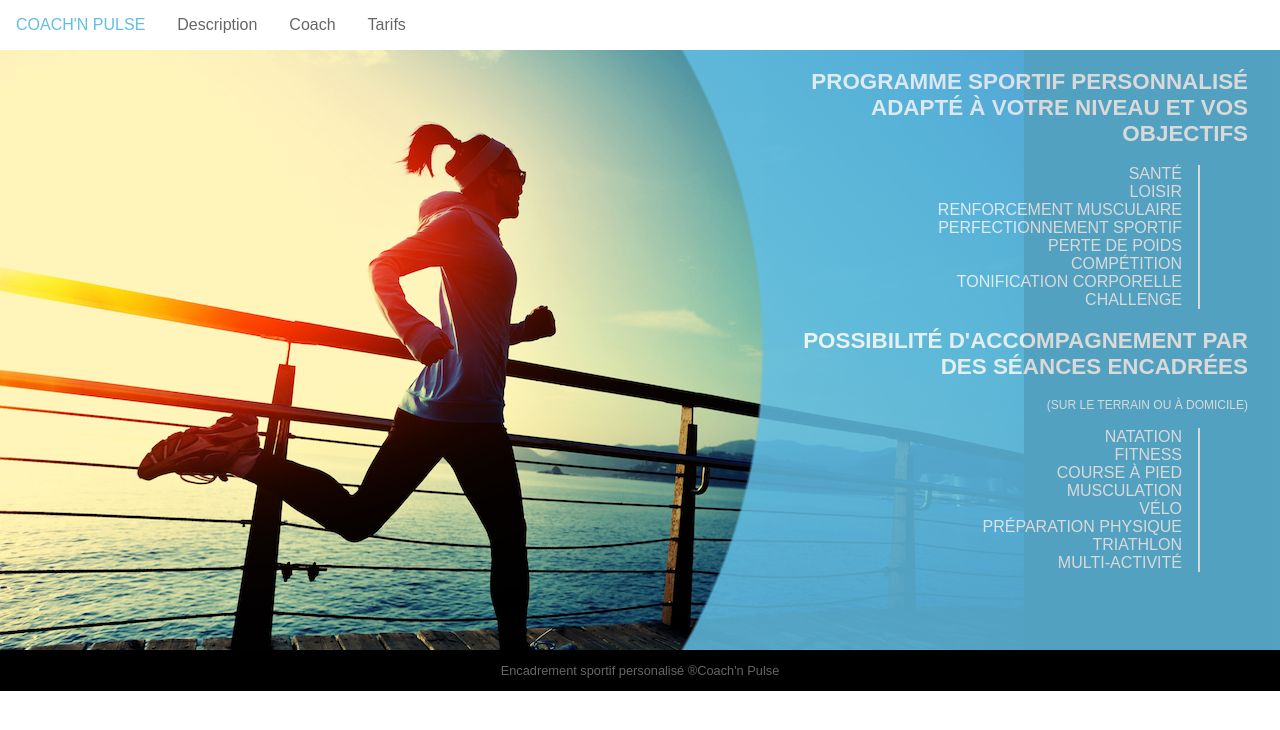
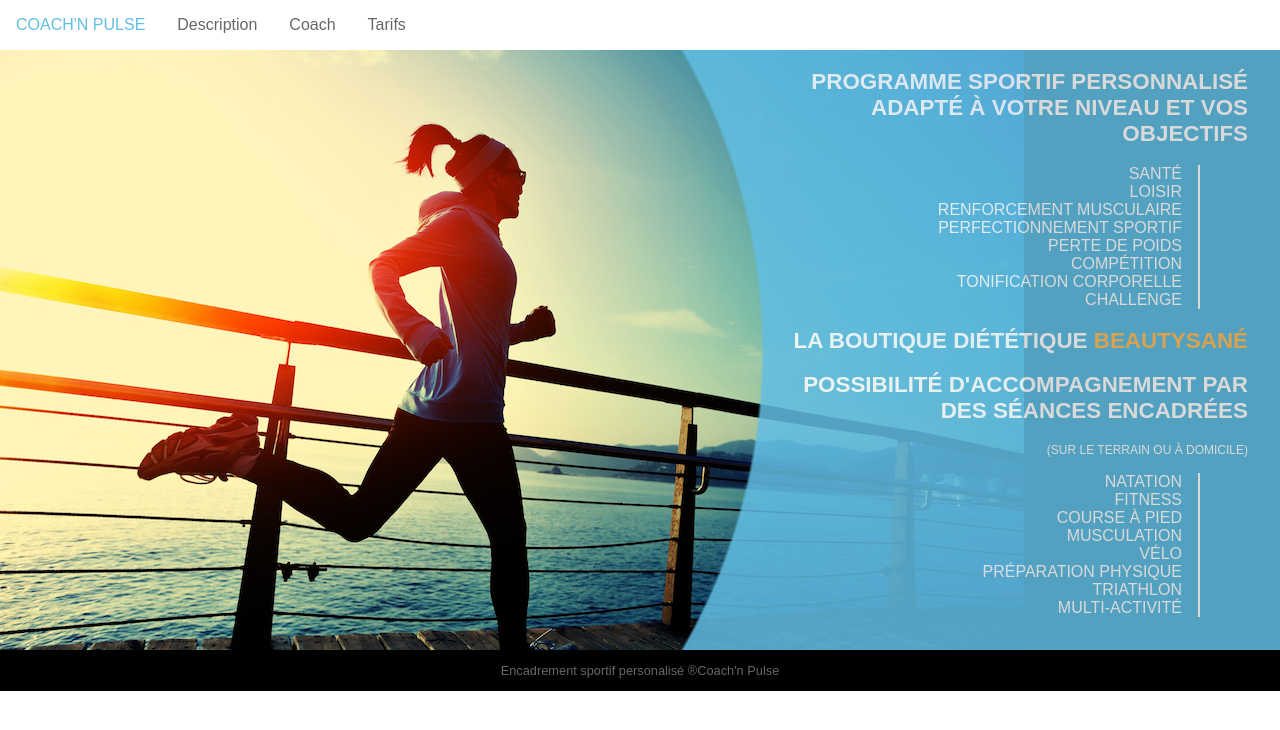
Before and after one commit to Mitchnsun/coachnpulse, a Gatsby site: page /description in a window 1280 px wide. Built offline with nearby package versions, Linux system fonts and the light colour scheme; Gatsby itself is replaced by a stand-in of ours.

Commit message:
[v2.1] Add link to Beautysané

```diff
--- a/src/pages/description.js
+++ b/src/pages/description.js
@@ -5,7 +5,7 @@ import styled from 'styled-components';
 import { Helmet } from 'react-helmet';
 
 import Layout from '../components/layout';
-import { WHITE, BLUE, BLACK } from '../utils/colors';
+import { WHITE, BLUE, BLACK, YELLOW } from '../utils/colors';
 
 const Container = styled.div`
   overflow: hidden;
@@ -56,6 +56,13 @@ const Subheading = styled.p`
   font-size: 0.75rem;
 `;
 
+const Link = styled.a`
+  color: ${YELLOW};
+  &:hover {
+    text-decoration: underline;
+  }
+`;
+
 const DescriptionPage = ({ data }) => (
   <Layout>
     <Helmet>
@@ -72,6 +79,11 @@ const DescriptionPage = ({ data }) => (
               <li key={goal}>{goal}</li>
             ))}
           </List>
+        </div>
+        <div style={{ margin: '0 2rem 0 5rem' }}>
+          <Title>
+            La Boutique diététique <Link href="https://beautysane.com/?manager=033-183340">Beautysané</Link>
+          </Title>
         </div>
         <div style={{ margin: '0 2rem 0 5rem' }}>
           <Title>Possibilité d'accompagnement par des séances encadrées</Title>
```
